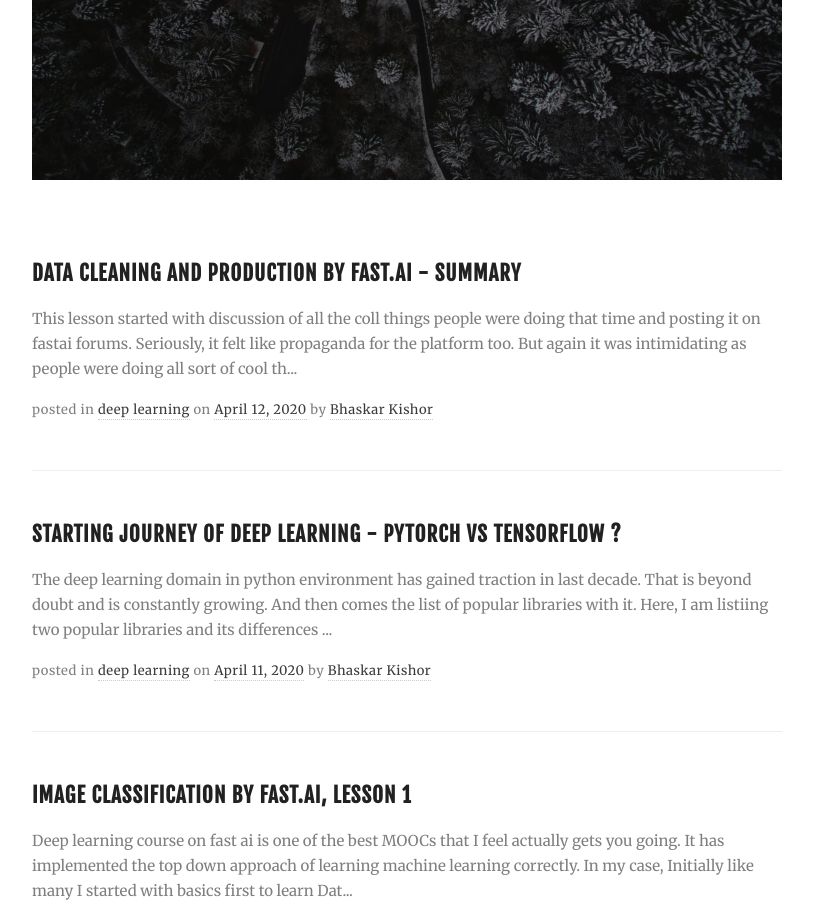
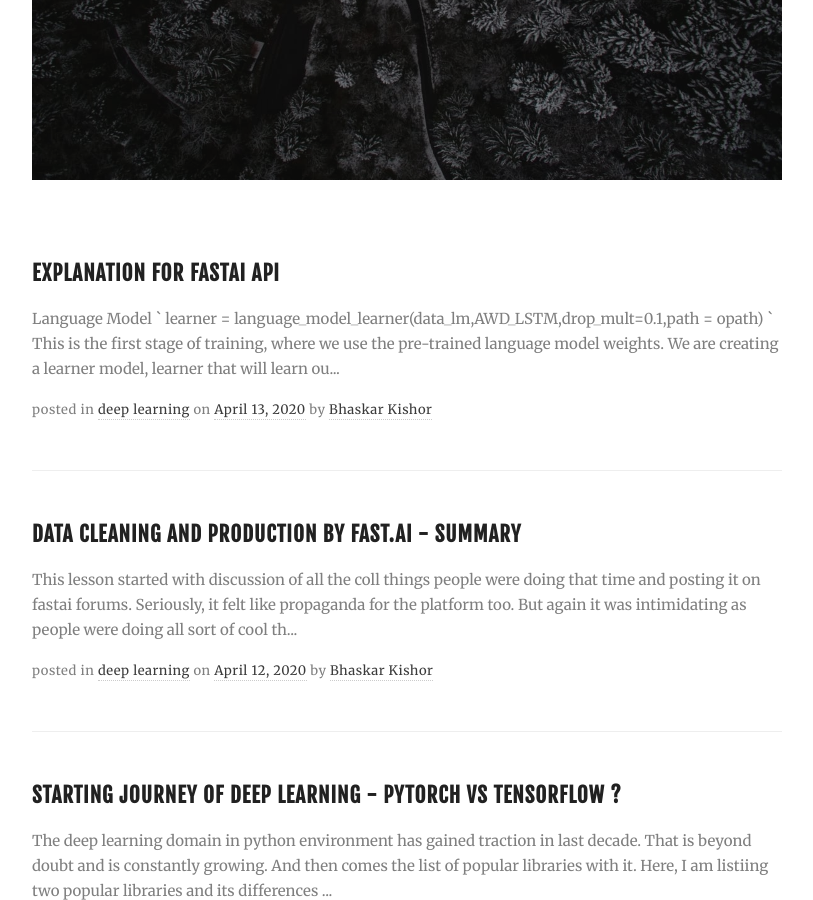
Before and after one commit to bhaskarkishor/thedailyexperience, a Jekyll site: the page built from index.html, in a window 1280 px wide and 900 px high, scrolled down 501 px. Shown: the whole window, without its empty margins (233-1046 px from the left). Built offline with Jekyll 4.4.1, drawn with Linux system fonts in a browser that asks for light colours; nearby versions of some CDN libraries; the list of posts is cut into pages by our own code; some of the changed lines change nothing that is shown.

Commit message:
readme updated

```diff
--- a/_pages/about.md
+++ b/_pages/about.md
@@ -2,7 +2,7 @@
 layout: page
 title: About
 permalink: /about/
-image: images/01.jpg
+image: images/0
 ---
 
 Hi, my name is Bhaskar Kishor. I like learning about new techy things that are happening everydag in different corners of the world. Visiting different places and different experience are my things.
--- /dev/null
+++ b/_posts/2020-04-13-fastai-functions.md
@@ -0,0 +1,56 @@
+---
+layout: post
+title: Explanation for fastai api
+date: 2020-04-13
+tags: [deep learning]
+image: images/fastai.png
+
+---
+
+
+# Language Model
+`
+learner = language_model_learner(data_lm,AWD_LSTM,drop_mult=0.1,path = opath)
+`
+
+This is the first stage of training, where we use the pre-trained language model weights. We are creating a learner model, *learner* that will learn our data. When we create a learner, we have to pass in two things:
+* The data: our language model data (data_lm)
+* A pre-trained model: here, the pre-trained model is the Wikitext 103 model that will be downloaded for you from fastai.
+
+**drop_mult** , a hyper-parameter ,used for regularization, sets the amount of dropout. If the model is over-fitting increase it, if under-fitting, you can decrease the number.
+
+# Training the model
+`learner.fit_one_cycle(1e-2)`
+
+We start training the model with learning rate 1e-2 using fit_one_cycle.
+
+fast.ai library uses latest techniques from deep learning research and one cycle learning is from one of the recent paper and turned out to be both more accurate and faster than any previous approach. First argument ‘1’ is number of epoch runs . We get an accuracy of 29% after running just one epoch.
+It trained last layers and basically left most of the model exactly as it was. But what we really want is to train the whole model.
+
+`learner.unfreeze()`
+
+Normally after we fine-tune the last layers, the next thing we do is we go unfreeze (unfreeze the whole model for training) and train the whole thing.
+
+# Predicting with Language Model
+
+`learner.predict("some random shit", 10)`
+
+To evaluate our language model, we can now run learn.predict and pass in the start of a sentence and specify the number of words we want it to guess.That is pretty decent response and looks like correct grammar. After fine-tuning we get a model that’s good at understanding movie reviews and we can fine-tune that with transfer learning to classify movie reviews to be positive or negative. Let us save the encoding of the model to be used later for classification.
+
+# Encoder
+`learn.save_encoder('fine_enc')`
+
+The part of the model that has the understanding of the sentence is called the encoder. So we save it to later use it during the classification stage.
+
+# Creating the classifier
+`data_clas = TextClasDataBunch.from_df('./', train_df=df_trn, valid_df=df_val, vocab=data_lm.train_ds.vocab, bs=32)`
+
+Now we’re ready to create our classifier. Step one, is to create a data bunch, TextClasDataBunch, passing the vocab from the language model to make sure that this data bunch is going to have exactly the same vocab. Batch size bs to be used is according to the GPU memory you have available, for a 16GB GPU around bs=64 will work fine. You can find whatever batch size fits on your card and use it accordingly.
+
+
+`classifier = text_classifier_learner(data_clas, drop_mult=0.5)
+classifier.load_encoder('fine_enc')
+`
+
+
+Finally we will create a text classifier learner. Load in our pre train model, the encoding part we saved earlier ‘fine_enc’.
```
Also changed, not shown: README.md.
